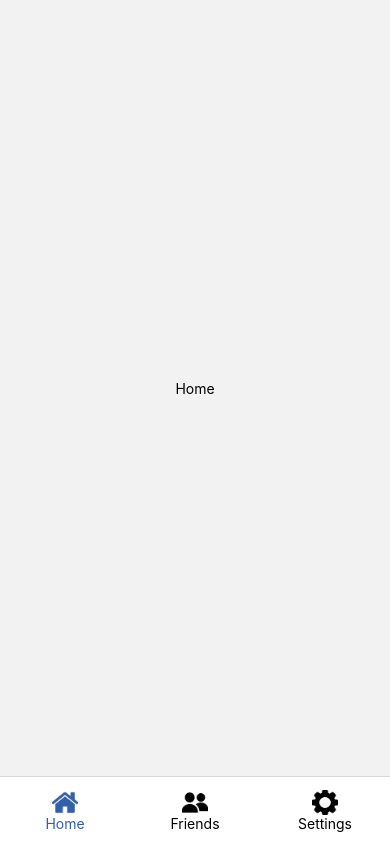
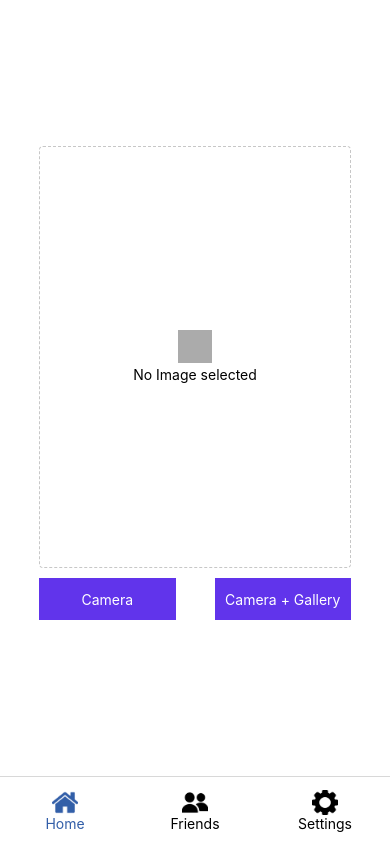
Before and after one commit to anirudhj111/Demo_project, a React Native app: screen /NewFriend in a window 390 px wide. Built offline with nearby package versions, Linux system fonts and the light colour scheme; grey boxes are pictures that could not be loaded.

Commit message:
ui changes for gallery component and other ui fixes

```diff
--- a/src/screens/createuser.js
+++ b/src/screens/createuser.js
@@ -10,8 +10,34 @@ const CreateUser = ({navigation}) => {
     const [lastName, setLastName] = useState("");
     const [age, setAge] = useState(0);
 
+    const onClear = () => {
+        setFirstName("");
+        setLastName("");
+        setAge(null);
+    }
+
     const CreateUser = () => {
+        let body = [
+            {
+                "attributes" : {
+                    "type" : "Friend__c"
+                },
+                "Name" : "FR-00999",
+                "First_Name__c": firstName,
+                "Last_Name__c": lastName,
+                "Age__c": age
+            }
+        ]
 
+        axios({
+            url : `https://rnapp-mock-developer-edition.ap24.force.com/services/apexrest/apiservice`,
+            method : 'POST',
+            body : body
+        }).then((res) => {
+            console.log("resda", res.data)
+        }).catch((err) => {
+            console.log("err",err)
+        })
     }
     return(
         <View style={{flex:1}}>
@@ -28,31 +54,32 @@ const CreateUser = ({navigation}) => {
                     </View>
                 </View>
                 <View style={{display:'flex', flexDirection:'column',marginVertical:'1%'}}>
-                    <Text>Last Name: </Text>
+                    <Text style={{color:'#000'}}>Last Name: </Text>
                     <View style={{width:'100%',borderWidth:1,marginVertical:'1%', borderColor:'#c7c7c7', borderRadius:4, paddingHorizontal:4}}>
                         <TextInput
                             placeholder="Enter Last Name"
-                            value={firstName}
-                            onChangeText={(value) => {setFirstName(value)}}
+                            value={lastName}
+                            onChangeText={(value) => {setLastName(value)}}
                         />
                     </View>
                 </View>
                 <View style={{display:'flex', flexDirection:'column',marginVertical:'1%'}}>
-                    <Text>Age: </Text>
+                    <Text style={{color:'#000'}}>Age: </Text>
                     <View style={{width:'100%',borderWidth:1,marginVertical:'1%', borderColor:'#c7c7c7', borderRadius:4, paddingHorizontal:4}}>
                         <TextInput
                             placeholder="Enter Age"
-                            value={firstName}
-                            onChangeText={(value) => {setFirstName(value)}}
+                            value={age}
+                            keyboardType={'number-pad'}
+                            onChangeText={(value) => {setAge(value)}}
                         />
                     </View>
                 </View>
                 <View style={{display:'flex', flexDirection:'row', justifyContent:'flex-end', marginVertical:'2%'}}>
-                    <TouchableOpacity style={{borderWidth:1, borderColor:'#d92b3d',paddingVertical:8, paddingHorizontal:12,marginHorizontal:'2.5%', borderRadius:4}}>
+                    <TouchableOpacity onPress={() => {onClear()}} style={{borderWidth:1, borderColor:'#d92b3d',paddingVertical:8, paddingHorizontal:12,marginHorizontal:'2.5%', borderRadius:4}}>
                         <Text style={{color:'#d92b3d', fontSize:height*0.0175}}>Clear</Text>
                     </TouchableOpacity>
                     <TouchableOpacity style={{backgroundColor:'#28458a',paddingVertical:8, paddingHorizontal:12, borderRadius:4}}>
-                        <Text style={{color:'#fff', fontSize:height*0.0175}}>Clear</Text>
+                        <Text style={{color:'#fff', fontSize:height*0.0175}}>Add</Text>
                     </TouchableOpacity>
                 </View>
             </View>
--- a/src/screens/friends.js
+++ b/src/screens/friends.js
@@ -55,7 +55,8 @@ const styles = new StyleSheet.create({
     container : {
         display:'flex',
         flex:1,
-        flexDirection:'column'
+        flexDirection:'column',
+        backgroundColor:'#fff'
     },
 
     header : {
--- a/src/screens/home.js
+++ b/src/screens/home.js
@@ -1,12 +1,50 @@
-import React, { PureComponent } from 'react'
-import { Text, View } from 'react-native'
+import React, { useState, useEffect } from 'react'
+import { Text, View, Dimensions, TouchableOpacity, StyleSheet, Image} from 'react-native'
+const { height, width} = Dimensions.get('window')
 
 const Home = () => {
+
+    const [image, setImage] = useState(null)
+
     return(
-        <View style={{flex:1,justifyContent:'center',alignItems:'center'}}>
-            <Text>Home</Text>
+        <View style={{flex:1,justifyContent:'center',alignItems:'center', backgroundColor:'#fff'}}>
+            <View style={styles.imageContainer}>
+            {
+                image ?
+                    <View>
+
+                    </View>
+                :
+                    <View style={{display:'flex', flexDirection:'column', alignItems:'center'}}>
+                        <Image style={{height: height*0.04, width: height*0.04, tintColor:'#ababab'}}  source={require('../../assets/box.png')}/>
+                        <Text style={{marginVertical:'2%'}}>No Image selected</Text>
+                    </View>
+            }
+            </View>
+            <View style={{display:'flex', flexDirection:'row', justifyContent:'space-between',width:'80%',marginVertical:'2.5%'}}>
+                <TouchableOpacity onPress={() => {}} style={{width:width*0.35, height:height*0.05, justifyContent:'center',alignItems:'center', backgroundColor:'#6134eb'}}>
+                    <Text style={{color:'#fff'}}>Camera</Text>
+                </TouchableOpacity>
+                <TouchableOpacity onPress={() => {}} style={{width:width*0.35, height:height*0.05, justifyContent:'center',alignItems:'center', backgroundColor:'#6134eb'}}>
+                    <Text style={{color:'#fff'}}>Camera + Gallery</Text>
+                </TouchableOpacity>
+            </View>
         </View>
     )
 }
 
-export default Home
+export default Home;
+
+const styles = new StyleSheet.create({
+    imageContainer : {
+        width:'80%',
+        height : height*0.5,
+        borderWidth:1,
+        borderStyle:'dashed',
+        alignSelf:'center',
+        borderColor:'#c7c7c7',
+        justifyContent:'center',
+        alignItems:'center',
+        borderRadius:4
+    }
+})
--- a/src/screens/settings.js
+++ b/src/screens/settings.js
@@ -3,7 +3,7 @@ import { Text, View } from 'react-native'
 
 const Settings = () => {
     return(
-        <View style={{flex:1, justifyContent:'center', alignItems:'center'}}>
+        <View style={{flex:1, justifyContent:'center', alignItems:'center', backgroundColor:'#fff'}}>
             <Text>Settings</Text>
         </View>
     )
```
